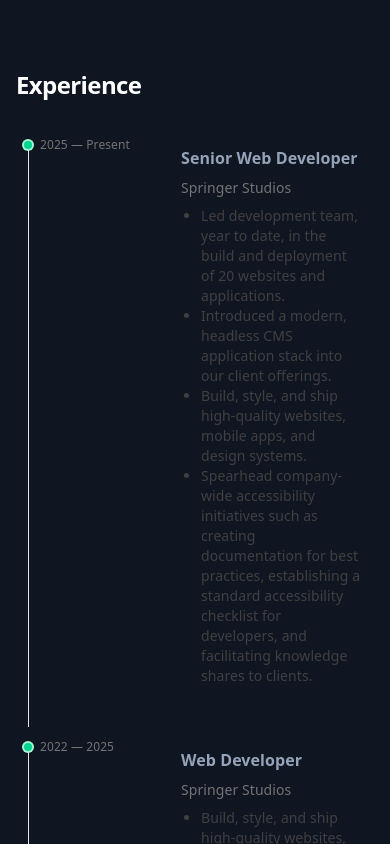
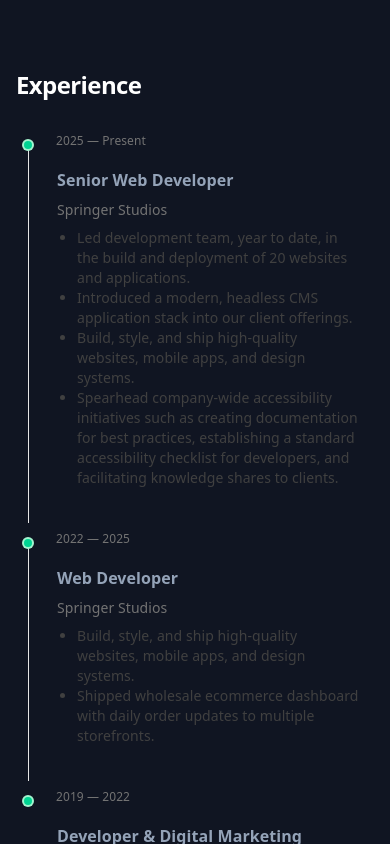
Before and after one commit to itsrichardhaar/Dev-Portfolio-II, a Next.js app: page / in a window 390 px wide. Shown: the part 920-1764 px from the top of the page. Built offline with nearby package versions, Linux system fonts and the light colour scheme.

Commit message:
Update mobile timeline

```diff
--- a/components/Timeline.tsx
+++ b/components/Timeline.tsx
@@ -84,7 +84,6 @@ export default function Timeline({
   leftWidthClass?: string;
 }) {
   const [hovered, setHovered] = useState<number | null>(null);
-
   const enter = useCallback(() => onItemHover?.(true), [onItemHover]);
   const leave = useCallback(() => onItemHover?.(false), [onItemHover]);
 
@@ -97,19 +96,33 @@ export default function Timeline({
         return (
           <li
             key={`${it.role}-${it.time}-${idx}`}
-            className="grid grid-cols-[auto_1fr] gap-x-2 sm:gap-x-3"
+            className="relative lg:grid lg:grid-cols-[auto_1fr] lg:gap-x-3"
           >
-            {/* LEFT column: rail + dot + time */}
-            <div className={`relative ${leftWidthClass}`}>
-              {/* rail segment (stop at last) */}
+            {/* MOBILE rail segment & dot (absolute) */}
+            {!isLast && (
+              <span
+                aria-hidden="true"
+                className="absolute left-3 top-5 bottom-[-1.25rem] w-px bg-neutral-200 dark:bg-neutral-800 lg:hidden"
+              />
+            )}
+            <span
+              aria-hidden="true"
+              className={[
+                "absolute left-3 top-4 h-2 w-2 -translate-x-1/2 rounded-full transition-all duration-200 lg:hidden",
+                isActive
+                  ? "bg-emerald-500 ring-4 ring-emerald-200/80 dark:ring-emerald-900/70 scale-110"
+                  : "bg-emerald-400 ring-2 ring-emerald-200 dark:ring-emerald-900 scale-100",
+              ].join(" ")}
+            />
+
+            {/* DESKTOP left column: rail + dot + time */}
+            <div className={`relative ${leftWidthClass} hidden pb-5 lg:block`}>
               {!isLast && (
                 <span
                   aria-hidden="true"
                   className="absolute left-3 top-5 bottom-[-1.25rem] w-px bg-neutral-200 dark:bg-neutral-800"
                 />
               )}
-
-              {/* dot (lights up when the card is hovered/focused) */}
               <span
                 aria-hidden="true"
                 className={[
@@ -119,14 +132,17 @@ export default function Timeline({
                     : "bg-emerald-400 ring-2 ring-emerald-200 dark:ring-emerald-900 scale-100",
                 ].join(" ")}
               />
-
-              {/* time label */}
               <div className="pl-6 pt-3 text-xs sm:text-sm text-neutral-500">
                 {it.time}
               </div>
             </div>
 
-            {/* RIGHT column: clickable card */}
+            {/* MOBILE: date above card, aligned to rail, card full-width with left gutter */}
+            <div className="pl-10 lg:hidden">
+              <div className="pt-2 text-xs text-neutral-500">{it.time}</div>
+            </div>
+
+            {/* Card (mobile: pl-10 to clear rail; desktop: grid col 2) */}
             <RowWrapper
               href={it.href}
               external={it.external}
@@ -147,12 +163,16 @@ export default function Timeline({
                 leave();
               }}
               className={[
-                "block rounded-lg border border-transparent px-3 py-3.5 md:px-4 md:py-4",
-                "my-1.5 sm:my-2",
+                "mt-1 lg:mt-0",
+                "block w-full rounded-lg border border-transparent",
+                // mobile: tuck near rail, full-width feel
+                "pl-10 pr-3 py-3.5",
+                // desktop: original paddings
+                "lg:pl-4 lg:pr-4 lg:py-4",
                 "transition-all duration-200",
                 isActive
-                  ? "border-neutral-300 bg-neutral-50/70 dark:border-neutral-700 dark:bg-[rgba(45,212,191,0.1)]"
-                  : "hover:border-neutral-300 hover:bg-neutral-50/70 dark:hover:border-neutral-700 dark:hover:bg-[rgba(45,212,191,0.1)]",
+                  ? "border-neutral-300 bg-neutral-50/70 dark:border-neutral-700 dark:bg-neutral-900/40"
+                  : "hover:border-neutral-300 hover:bg-neutral-50/70 dark:hover:border-neutral-700 dark:hover:bg-neutral-900/40",
                 it.href
                   ? "cursor-pointer focus:outline-none focus-visible:ring-2 focus-visible:ring-emerald-400/70"
                   : "",
```
